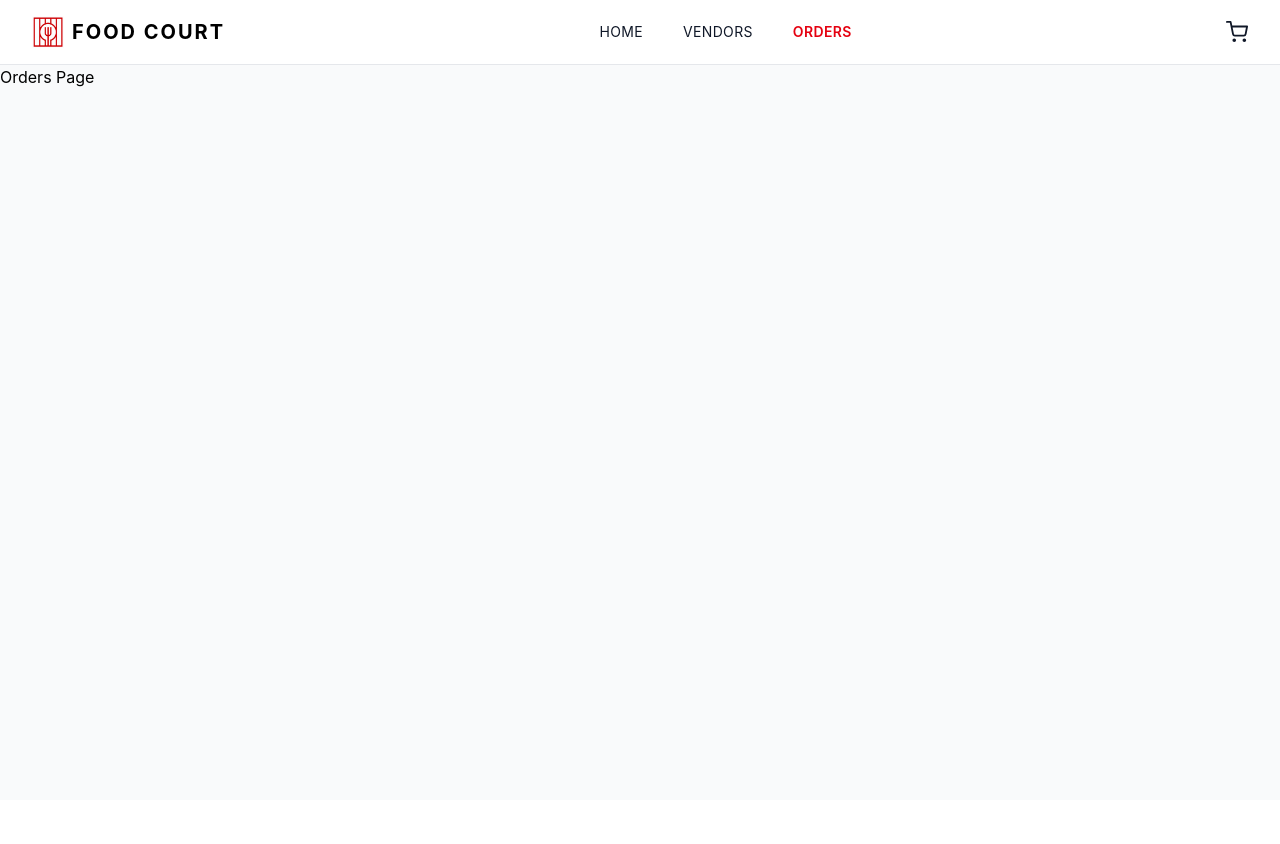
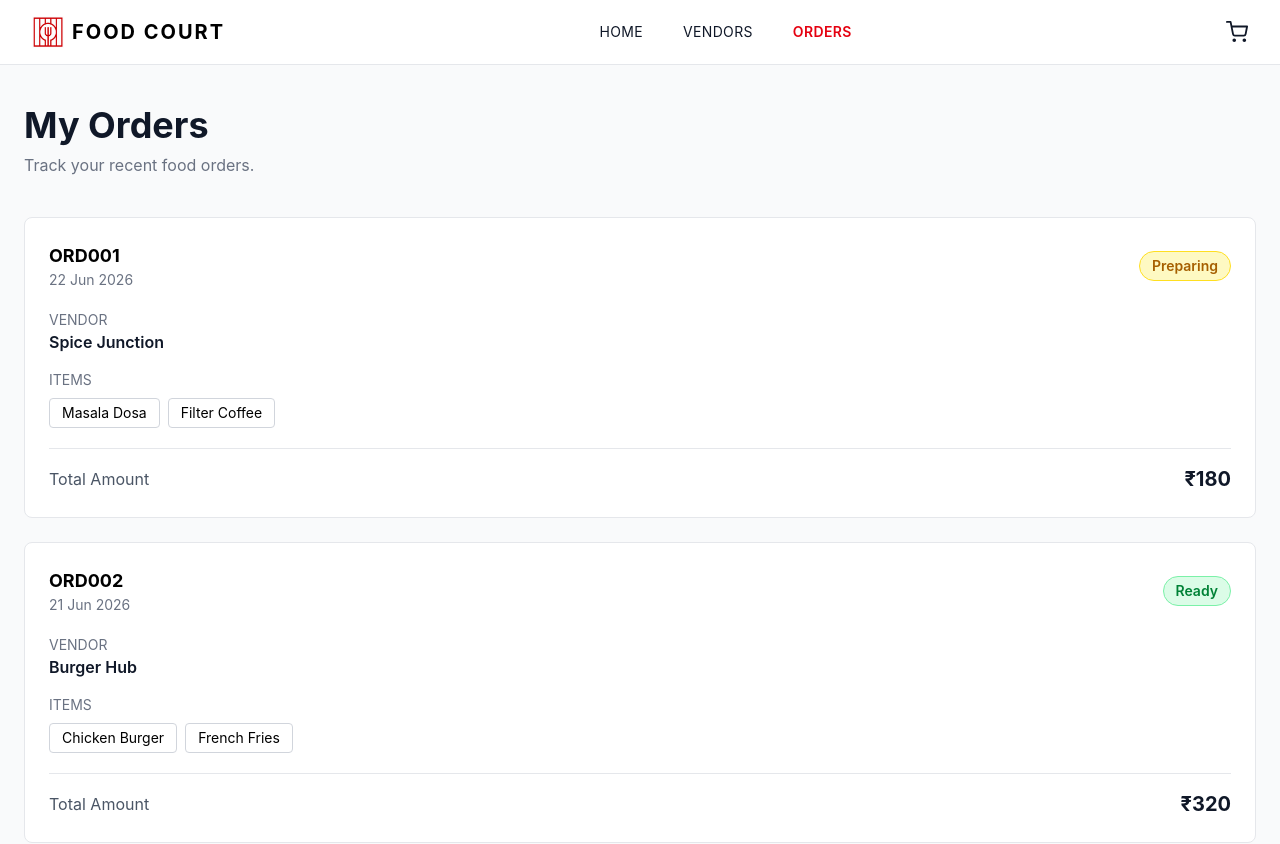
Before and after one commit to karthikjayappa/foodcourt-ui, a React (Vite) app: page /orders in a window 1280 px wide. Shown: the top 844 px of the page. Before the commit the page ends 800 px from the top, so only its background shows below. Built offline with nearby package versions, Linux system fonts and the light colour scheme.

Commit message:
Complete customer ordering flow with cart and checkout

```diff
--- a/src/pages/Cart.jsx
+++ b/src/pages/Cart.jsx
@@ -1,8 +1,10 @@
 import React, { useContext } from "react";
-import { Link } from "react-router-dom";
+import { Link, useNavigate } from "react-router-dom";
 import { CartContext } from "../contexts/CartContext";
 
 const Cart = () => {
+  const navigate = useNavigate();
+
   const {
     cart,
     removeFromCart,
@@ -79,10 +81,10 @@ const Cart = () => {
                   </p>
                 </div>
 
-                {/* Remove */}
+                {/* Remove Button */}
                 <button
                   onClick={() => removeFromCart(item.id)}
-                  className="text-red-600 hover:text-red-800"
+                  className="text-red-600 hover:text-red-800 font-medium"
                 >
                   Remove
                 </button>
@@ -165,13 +167,14 @@ const Cart = () => {
 
             </div>
 
-            {/* Buttons */}
+            {/* Action Buttons */}
             <div className="mt-6 space-y-3">
 
               <button
+                onClick={() => navigate("/checkout")}
                 className="w-full bg-black text-white py-3 rounded hover:bg-red-600 transition"
               >
-                Checkout
+                Proceed to Checkout
               </button>
 
               <button
--- /dev/null
+++ b/src/pages/Checkout.jsx
@@ -0,0 +1,208 @@
+import React, { useContext, useState } from "react";
+import { useNavigate } from "react-router-dom";
+import { CartContext } from "../contexts/CartContext";
+
+const Checkout = () => {
+  const navigate = useNavigate();
+
+  const { cart, getTotalPrice, clearCart } =
+    useContext(CartContext);
+
+  const [formData, setFormData] = useState({
+    customerName: "",
+    phone: "",
+    tableNumber: "",
+    paymentMethod: "UPI",
+  });
+
+  const subtotal = getTotalPrice();
+  const tax = subtotal * 0.05;
+  const total = subtotal + tax;
+
+  const handleChange = (e) => {
+    setFormData({
+      ...formData,
+      [e.target.name]: e.target.value,
+    });
+  };
+
+  const handlePlaceOrder = () => {
+    if (
+      !formData.customerName ||
+      !formData.phone ||
+      !formData.tableNumber
+    ) {
+      alert("Please fill all fields");
+      return;
+    }
+
+    const orderData = {
+      ...formData,
+      items: cart,
+      subtotal,
+      tax,
+      total,
+      orderDate: new Date(),
+      status: "Pending",
+    };
+
+    console.log("Order Data:", orderData);
+
+    /*
+      FUTURE BACKEND
+
+      axios.post("/api/orders", orderData)
+    */
+
+    alert("Order Placed Successfully!");
+
+    clearCart();
+
+    navigate("/orders");
+  };
+
+  if (cart.length === 0) {
+    return (
+      <div className="min-h-screen flex items-center justify-center">
+        <div className="text-center">
+
+          <h1 className="text-3xl font-bold mb-3">
+            Cart is Empty
+          </h1>
+
+          <p className="text-gray-500">
+            Add items before checkout.
+          </p>
+
+        </div>
+      </div>
+    );
+  }
+
+  return (
+    <div className="max-w-7xl mx-auto px-6 py-10">
+
+      <h1 className="text-4xl font-bold mb-8">
+        Checkout
+      </h1>
+
+      <div className="grid lg:grid-cols-2 gap-8">
+
+        {/* Customer Details */}
+        <div className="bg-white border border-gray-200 rounded-lg p-6">
+
+          <h2 className="text-2xl font-semibold mb-6">
+            Customer Information
+          </h2>
+
+          <div className="space-y-4">
+
+            <input
+              type="text"
+              name="customerName"
+              placeholder="Customer Name"
+              value={formData.customerName}
+              onChange={handleChange}
+              className="w-full border border-gray-300 rounded p-3"
+            />
+
+            <input
+              type="tel"
+              name="phone"
+              placeholder="Phone Number"
+              value={formData.phone}
+              onChange={handleChange}
+              className="w-full border border-gray-300 rounded p-3"
+            />
+
+            <input
+              type="text"
+              name="tableNumber"
+              placeholder="Table Number"
+              value={formData.tableNumber}
+              onChange={handleChange}
+              className="w-full border border-gray-300 rounded p-3"
+            />
+
+            <select
+              name="paymentMethod"
+              value={formData.paymentMethod}
+              onChange={handleChange}
+              className="w-full border border-gray-300 rounded p-3"
+            >
+              <option value="UPI">UPI</option>
+              <option value="Cash">Cash</option>
+              <option value="Card">Card</option>
+            </select>
+
+          </div>
+
+        </div>
+
+        {/* Order Summary */}
+        <div className="bg-white border border-gray-200 rounded-lg p-6">
+
+          <h2 className="text-2xl font-semibold mb-6">
+            Order Summary
+          </h2>
+
+          <div className="space-y-4">
+
+            {cart.map((item) => (
+              <div
+                key={item.id}
+                className="flex justify-between border-b pb-3"
+              >
+                <div>
+                  <p className="font-medium">
+                    {item.name}
+                  </p>
+
+                  <p className="text-sm text-gray-500">
+                    Qty: {item.quantity}
+                  </p>
+                </div>
+
+                <p className="font-semibold">
+                  ₹{item.price * item.quantity}
+                </p>
+              </div>
+            ))}
+
+          </div>
+
+          <div className="mt-6 border-t pt-6 space-y-3">
+
+            <div className="flex justify-between">
+              <span>Subtotal</span>
+              <span>₹{subtotal.toFixed(2)}</span>
+            </div>
+
+            <div className="flex justify-between">
+              <span>Tax (5%)</span>
+              <span>₹{tax.toFixed(2)}</span>
+            </div>
+
+            <div className="flex justify-between text-xl font-bold">
+              <span>Total</span>
+              <span>₹{total.toFixed(2)}</span>
+            </div>
+
+          </div>
+
+          <button
+            onClick={handlePlaceOrder}
+            className="w-full mt-8 bg-black text-white py-3 rounded hover:bg-red-600 transition"
+          >
+            Place Order
+          </button>
+
+        </div>
+
+      </div>
+
+    </div>
+  );
+};
+
+export default Checkout;
--- a/src/pages/Orders.jsx
+++ b/src/pages/Orders.jsx
@@ -1,5 +1,135 @@
-function Orders() {
-  return <h1>Orders Page</h1>;
-}
+import React from "react";
+
+const orders = [
+  {
+    id: "ORD001",
+    vendor: "Spice Junction",
+    items: ["Masala Dosa", "Filter Coffee"],
+    total: 180,
+    status: "Preparing",
+    date: "22 Jun 2026",
+  },
+  {
+    id: "ORD002",
+    vendor: "Burger Hub",
+    items: ["Chicken Burger", "French Fries"],
+    total: 320,
+    status: "Ready",
+    date: "21 Jun 2026",
+  },
+  {
+    id: "ORD003",
+    vendor: "Pizza Corner",
+    items: ["Margherita Pizza"],
+    total: 299,
+    status: "Delivered",
+    date: "20 Jun 2026",
+  },
+];
+
+const Orders = () => {
+  const getStatusColor = (status) => {
+    switch (status) {
+      case "Preparing":
+        return "bg-yellow-100 text-yellow-700 border-yellow-300";
+
+      case "Ready":
+        return "bg-green-100 text-green-700 border-green-300";
+
+      case "Delivered":
+        return "bg-blue-100 text-blue-700 border-blue-300";
+
+      default:
+        return "bg-gray-100 text-gray-700 border-gray-300";
+    }
+  };
+
+  return (
+    <div className="max-w-7xl mx-auto px-6 py-10">
+      {/* Header */}
+      <div className="mb-10">
+        <h1 className="text-4xl font-bold text-gray-900">
+          My Orders
+        </h1>
+
+        <p className="text-gray-500 mt-2">
+          Track your recent food orders.
+        </p>
+      </div>
+
+      {/* Orders List */}
+      <div className="space-y-6">
+        {orders.map((order) => (
+          <div
+            key={order.id}
+            className="bg-white border border-gray-200 rounded-lg p-6 hover:shadow-md transition"
+          >
+            {/* Top Row */}
+            <div className="flex flex-col md:flex-row md:items-center md:justify-between gap-4">
+
+              <div>
+                <h2 className="text-lg font-bold">
+                  {order.id}
+                </h2>
+
+                <p className="text-gray-500 text-sm">
+                  {order.date}
+                </p>
+              </div>
+
+              <span
+                className={`px-3 py-1 text-sm font-semibold border rounded-full w-fit ${getStatusColor(
+                  order.status
+                )}`}
+              >
+                {order.status}
+              </span>
+            </div>
+
+            {/* Vendor */}
+            <div className="mt-5">
+              <p className="text-sm text-gray-500 uppercase">
+                Vendor
+              </p>
+
+              <p className="font-semibold text-gray-900">
+                {order.vendor}
+              </p>
+            </div>
+
+            {/* Items */}
+            <div className="mt-4">
+              <p className="text-sm text-gray-500 uppercase mb-2">
+                Items
+              </p>
+
+              <div className="flex flex-wrap gap-2">
+                {order.items.map((item, index) => (
+                  <span
+                    key={index}
+                    className="border border-gray-300 px-3 py-1 rounded text-sm"
+                  >
+                    {item}
+                  </span>
+                ))}
+              </div>
+            </div>
+
+            {/* Total */}
+            <div className="mt-5 pt-4 border-t border-gray-200 flex justify-between items-center">
+              <span className="text-gray-600">
+                Total Amount
+              </span>
+
+              <span className="text-xl font-bold text-gray-900">
+                ₹{order.total}
+              </span>
+            </div>
+          </div>
+        ))}
+      </div>
+    </div>
+  );
+};
 
 export default Orders;
--- a/src/routes/AppRoutes.jsx
+++ b/src/routes/AppRoutes.jsx
@@ -4,6 +4,7 @@ import Vendors from "../pages/Vendors";
 import VendorDetails from "../pages/VendorDetails";
 import Cart from "../pages/Cart";
 import Orders from "../pages/Orders";
+import Checkout from "../pages/Checkout";
 
 const AppRoutes = () => {
   return (
@@ -13,6 +14,7 @@ const AppRoutes = () => {
       <Route path="/vendor/:vendorId" element={<VendorDetails />} />
       <Route path="/cart" element={<Cart />} />
       <Route path="/orders" element={<Orders />} />
+      <Route path="/checkout" element={<Checkout />} />
     </Routes>
   );
 };
```
